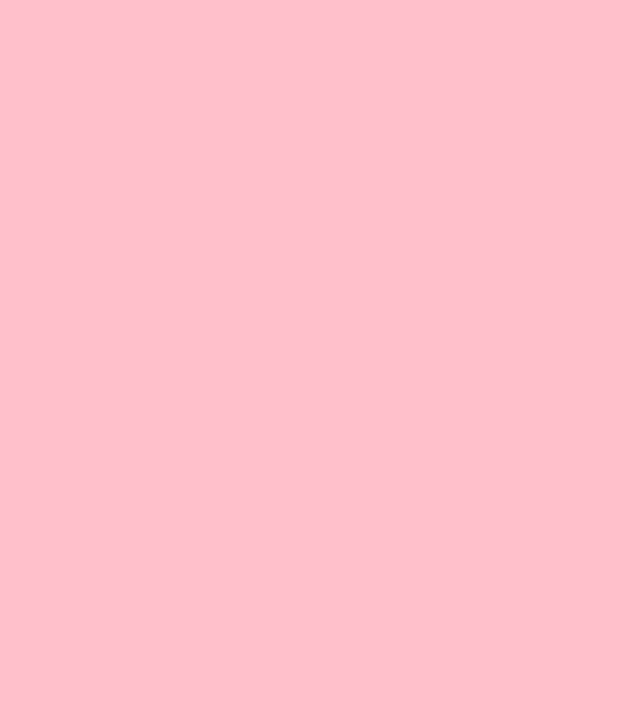
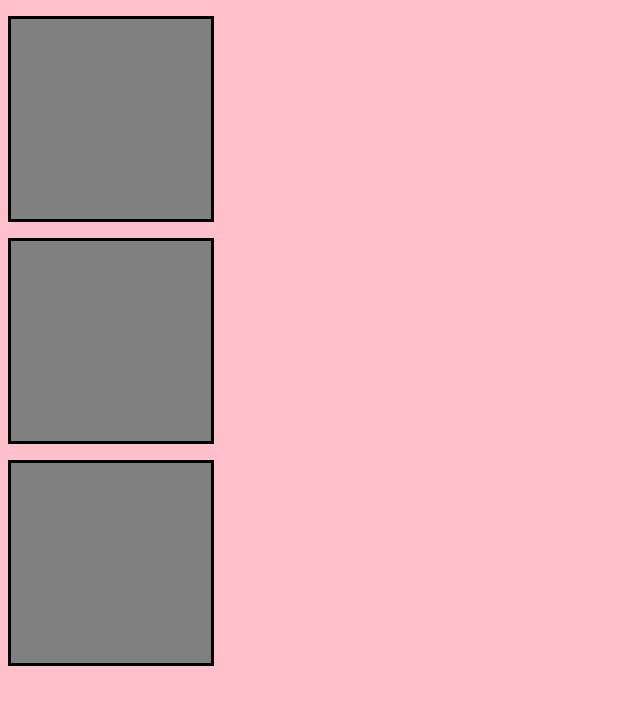
Before and after one commit to marlennna/www1, a plain HTML site: page index.html in a window 1280 px wide. Shown: the whole page, without its empty margins (0-640 px from the left). Drawn offline with Linux system fonts and the light colour scheme.

Commit message:
dodanie 3*p i style akapitów

```diff
--- a/index.html
+++ b/index.html
@@ -7,6 +7,8 @@
     <link rel="stylesheet" href="style.css">
 </head>
 <body>
-
+    <p></p>
+    <p></p>
+    <p></p>
 </body>
 </html>
--- a/style.css
+++ b/style.css
@@ -1,3 +1,9 @@
 body{
     background-color: pink;
 }
+p{
+    border: solid;
+    width: 200px;
+    height: 200px;
+    background-color: gray;
+}
```
